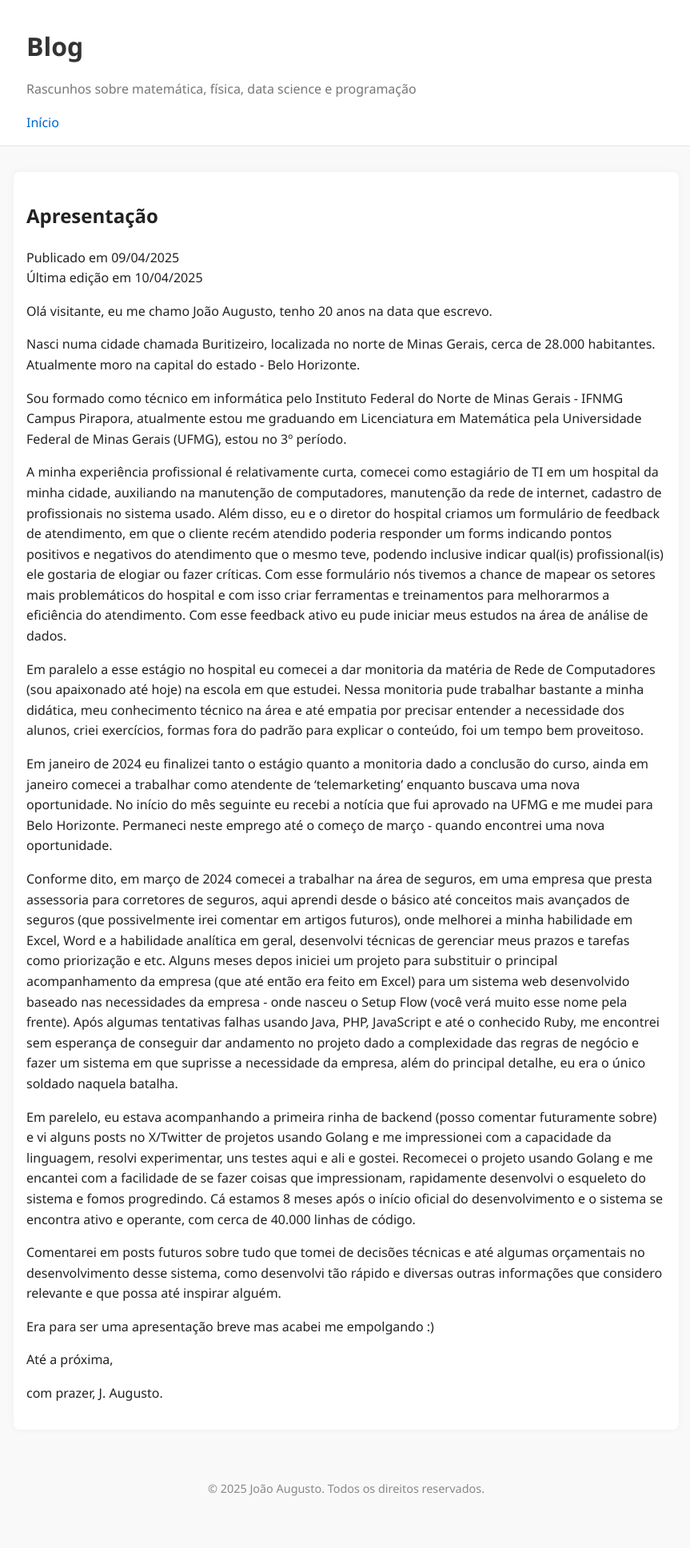
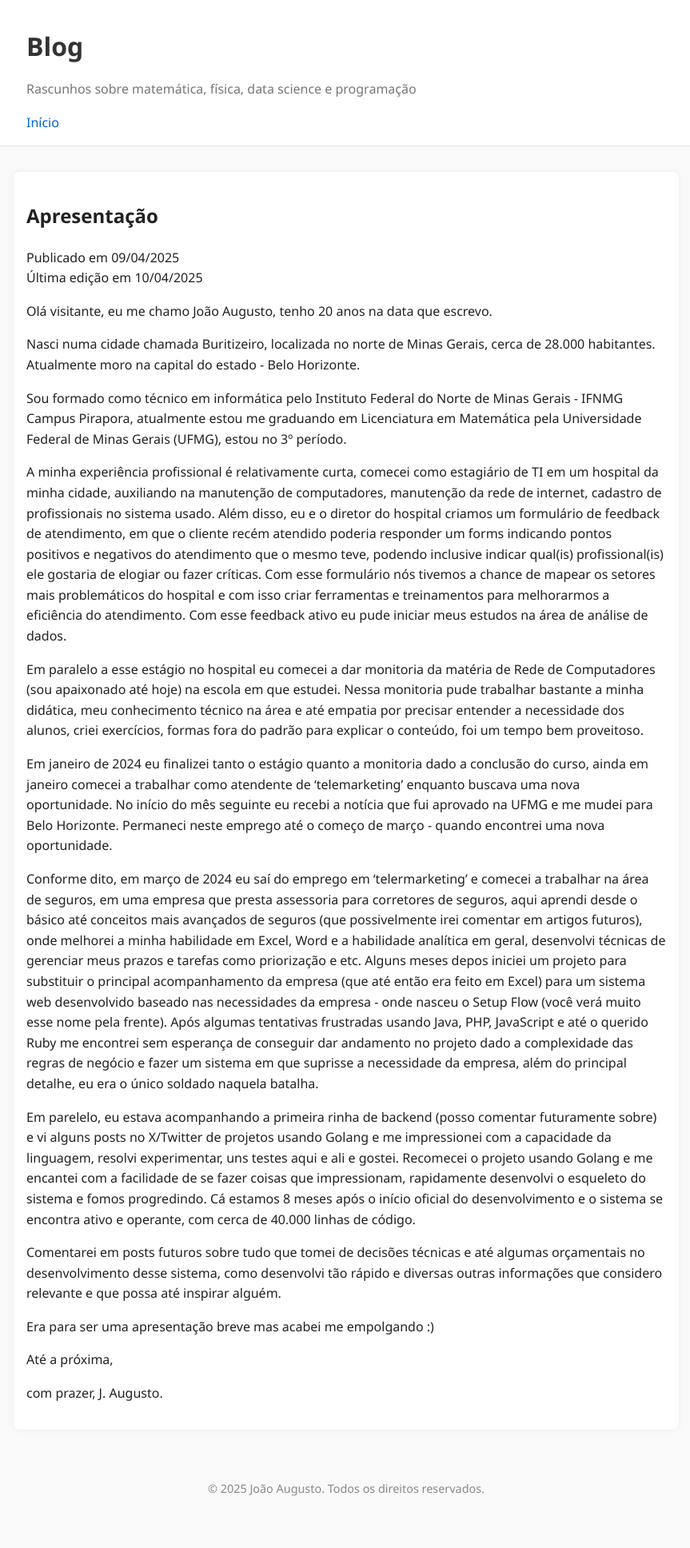
Before and after one commit to joaofaugusto/blog, a Jekyll site: the page built from _posts/2025-04-09-apresentacao.md, in a window 1280 px wide. Shown: the whole page at 80% size, without its empty margins (207-1070 px from the left). Built offline with Jekyll 4.4.1, drawn with Linux system fonts in a browser that asks for light colours.

Commit message:
Aprimorando a apresentação pessoal: corrigindo a redação para maior clareza e fluidez na descrição da experiência profissional

```diff
--- a/_posts/2025-04-09-apresentacao.md
+++ b/_posts/2025-04-09-apresentacao.md
@@ -18,7 +18,7 @@ Em paralelo a esse estágio no hospital eu comecei a dar monitoria da matéria d
 
 Em janeiro de 2024 eu finalizei tanto o estágio quanto a monitoria dado a conclusão do curso, ainda em janeiro comecei a trabalhar como atendente de ‘telemarketing’ enquanto buscava uma nova oportunidade. No início do mês seguinte eu recebi a notícia que fui aprovado na UFMG e me mudei para Belo Horizonte. Permaneci neste emprego até o começo de março - quando encontrei uma nova oportunidade.
 
-Conforme dito, em março de 2024 comecei a trabalhar na área de seguros, em uma empresa que presta assessoria para corretores de seguros, aqui aprendi desde o básico até conceitos mais avançados de seguros (que possivelmente irei comentar em artigos futuros), onde melhorei a minha habilidade em Excel, Word e a habilidade analítica em geral, desenvolvi técnicas de gerenciar meus prazos e tarefas como priorização e etc. Alguns meses depos iniciei um projeto para substituir o principal acompanhamento da empresa (que até então era feito em Excel) para um sistema web desenvolvido baseado nas necessidades da empresa - onde nasceu o Setup Flow (você verá muito esse nome pela frente). Após algumas tentativas falhas usando Java, PHP, JavaScript e até o conhecido Ruby, me encontrei sem esperança de conseguir dar andamento no projeto dado a complexidade das regras de negócio e fazer um sistema em que suprisse a necessidade da empresa, além do principal detalhe, eu era o único soldado naquela batalha.
+Conforme dito, em março de 2024 eu saí do emprego em 'telermarketing' e comecei a trabalhar na área de seguros, em uma empresa que presta assessoria para corretores de seguros, aqui aprendi desde o básico até conceitos mais avançados de seguros (que possivelmente irei comentar em artigos futuros), onde melhorei a minha habilidade em Excel, Word e a habilidade analítica em geral, desenvolvi técnicas de gerenciar meus prazos e tarefas como priorização e etc. Alguns meses depos iniciei um projeto para substituir o principal acompanhamento da empresa (que até então era feito em Excel) para um sistema web desenvolvido baseado nas necessidades da empresa - onde nasceu o Setup Flow (você verá muito esse nome pela frente). Após algumas tentativas frustradas usando Java, PHP, JavaScript e até o querido Ruby me encontrei sem esperança de conseguir dar andamento no projeto dado a complexidade das regras de negócio e fazer um sistema em que suprisse a necessidade da empresa, além do principal detalhe, eu era o único soldado naquela batalha.
 
 Em parelelo, eu estava acompanhando a primeira rinha de backend (posso comentar futuramente sobre) e vi alguns posts no X/Twitter de projetos usando Golang e me impressionei com a capacidade da linguagem, resolvi experimentar, uns testes aqui e ali e gostei. Recomecei o projeto usando Golang e me encantei com a facilidade de se fazer coisas que impressionam, rapidamente desenvolvi o esqueleto do sistema e fomos progredindo. Cá estamos 8 meses após o início oficial do desenvolvimento e o  sistema se encontra ativo e operante, com cerca de 40.000 linhas de código.
 
```
